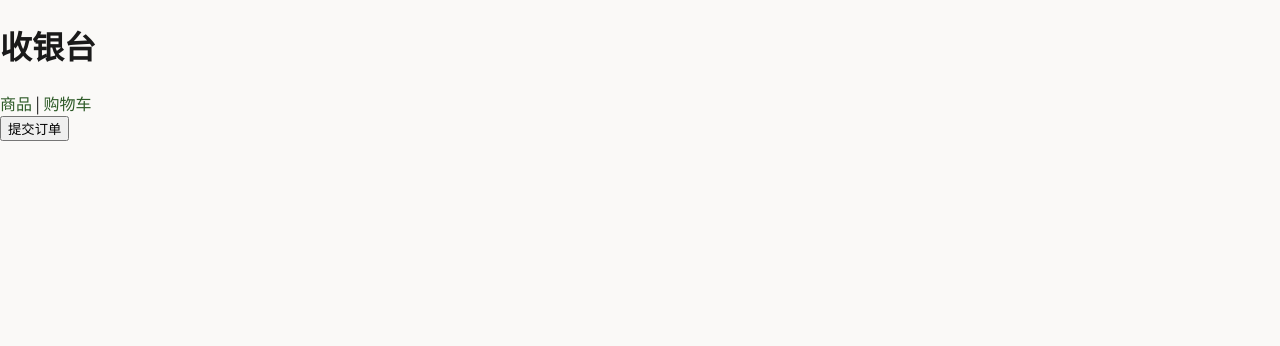
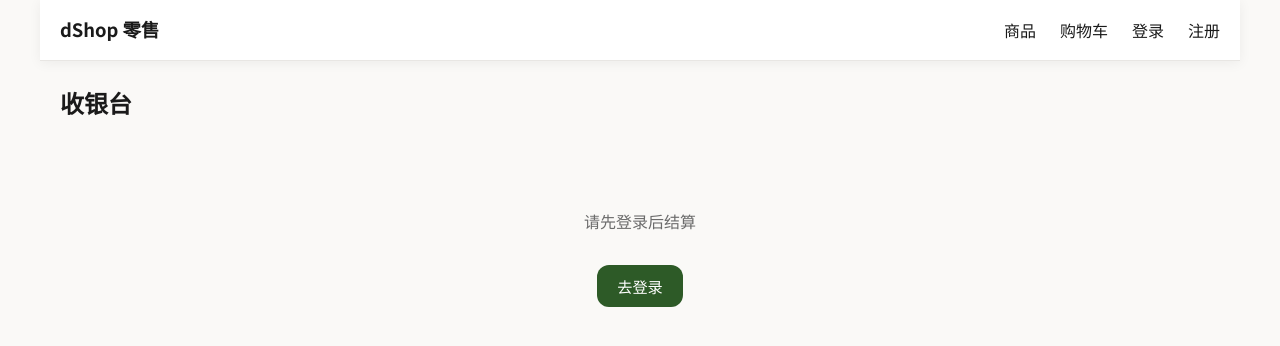
Before and after one commit to wynAllen/dshop-demo, a React (Vite) app in the folder retail_web/: page /checkout in a window 1280 px wide. Shown: the top 346 px of the page. Built offline with nearby package versions, Linux system fonts and the light colour scheme.

Commit message:
Feat(web): Update checkout page UI and auth integration

```diff
--- a/retail_web/src/pages/Checkout.tsx
+++ b/retail_web/src/pages/Checkout.tsx
@@ -1,10 +1,13 @@
 import { useState } from "react";
 import { useNavigate, Link } from "react-router-dom";
+import { useAuth } from "../context/AuthContext";
+import { NavBar } from "../components/NavBar";
 import { getCart } from "../api/cart";
 import { createOrder } from "../api/orders";
 import type { CartItem } from "../types/api";
 
 export function Checkout() {
+  const { isLoggedIn } = useAuth();
   const [loading, setLoading] = useState(false);
   const navigate = useNavigate();
 
@@ -29,17 +32,34 @@ export function Checkout() {
     }
   };
 
+  if (!isLoggedIn) {
+    return (
+      <div className="app">
+        <NavBar />
+        <h1 style={{ margin: "0 0 24px", fontSize: "1.5rem", fontWeight: 600 }}>收银台</h1>
+        <div className="cart-page">
+          <div className="empty">
+            <p>请先登录后结算</p>
+            <Link to="/login?redirect=/checkout" className="btn btn-primary" style={{ marginTop: 16 }}>
+              去登录
+            </Link>
+          </div>
+        </div>
+      </div>
+    );
+  }
+
   return (
-    <div>
-      <h1>收银台</h1>
-      <nav>
-        <Link to="/">商品</Link> | <Link to="/cart">购物车</Link>
-      </nav>
-      <form onSubmit={handleSubmit}>
-        <button type="submit" disabled={loading}>
-          {loading ? "提交中..." : "提交订单"}
-        </button>
-      </form>
+    <div className="app">
+      <NavBar />
+      <h1 style={{ margin: "0 0 24px", fontSize: "1.5rem", fontWeight: 600 }}>收银台</h1>
+      <div className="card" style={{ padding: 24, maxWidth: 400 }}>
+        <form onSubmit={handleSubmit}>
+          <button type="submit" className="btn btn-primary" disabled={loading} style={{ width: "100%" }}>
+            {loading ? "提交中..." : "提交订单"}
+          </button>
+        </form>
+      </div>
     </div>
   );
 }
```
